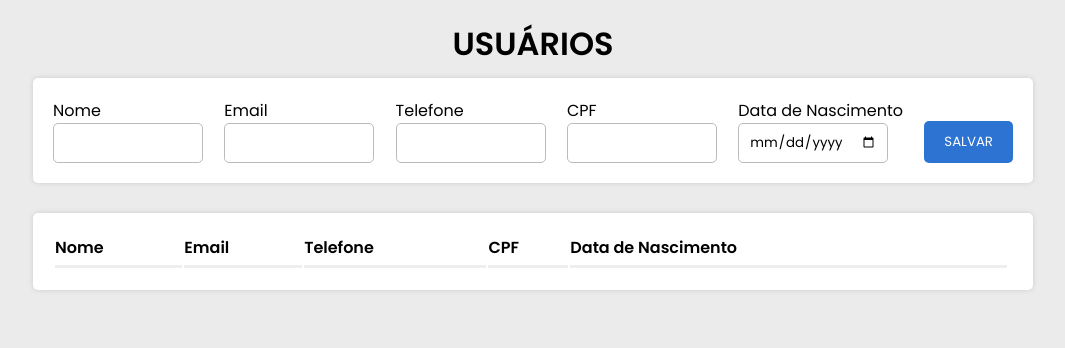
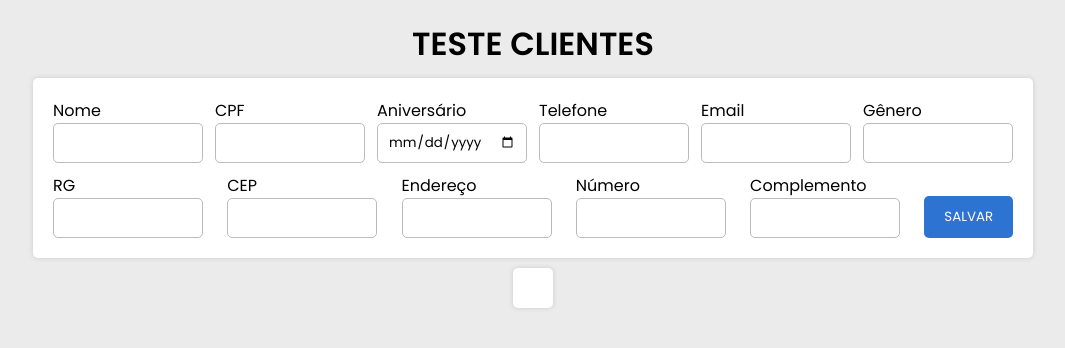
Before and after one commit to gabbwxhz/nodejs-express-mysql-crud, a React (Vite) app in the folder app/: page / in a window 1280 px wide. Shown: the top 348 px of the page, without its empty margins (107-1172 px from the left). Built offline with nearby package versions, Linux system fonts and the light colour scheme.

Commit message:
atualizado App.jsx, Form.jsx e Grid.jsx para novos campos de dados e layout de usuario

```diff
--- a/app/src/App.jsx
+++ b/app/src/App.jsx
@@ -43,7 +43,7 @@ export default function App() {
    return (
       <>
          <Container>
-            <Title>USUÁRIOS</Title>
+            <Title>TESTE CLIENTES</Title>
             <Form onEdit={onEdit} setOnEdit={setOnEdit} getUsers={getUsers} />
             <Grid users={users} setUsers={setUsers} setOnEdit={setOnEdit} />
          </Container>
--- a/app/src/components/Form.jsx
+++ b/app/src/components/Form.jsx
@@ -51,11 +51,17 @@ export default function Form({ getUsers, onEdit, setOnEdit }) {
       if (onEdit) {
          const user = ref.current
 
-         user.nome.value = onEdit.nome
-         user.email.value = onEdit.email
-         user.telefone.value = onEdit.telefone
-         user.cpf.value = onEdit.cpf
-         user.data_nascimento.value = onEdit.data_nascimento
+         ;(user.cpf.value = onEdit.cpf),
+            (user.nome.value = onEdit.nome),
+            (user.aniversario.value = onEdit.aniversario),
+            (user.telefone.value = onEdit.telefone),
+            (user.email.value = onEdit.email),
+            (user.genero.value = onEdit.genero),
+            (user.rg.value = onEdit.rg),
+            (user.cep.value = onEdit.cep),
+            (user.endereco.value = onEdit.endereco),
+            (user.numero_endereco.value = onEdit.numero_endereco),
+            (user.complemento.value = onEdit.complemento)
       }
    }, [onEdit])
 
@@ -65,42 +71,55 @@ export default function Form({ getUsers, onEdit, setOnEdit }) {
       const user = ref.current
 
       if (
+         !user.cpf.value ||
          !user.nome.value ||
+         !user.aniversario.value ||
+         !user.telefone.value ||
          !user.email.value ||
-         !user.telefone.value ||
-         !user.cpf.value ||
-         !user.data_nascimento.value
+         !user.genero.value ||
+         !user.rg.value ||
+         !user.cep.value ||
+         !user.endereco.value ||
+         !user.numero_endereco.value ||
+         !user.complemento.value
       )
          return toast.warn('preencha todos os campos!')
 
       if (onEdit) {
          await axios
-            .put('http://localhost:8800/' + onEdit.id, {
+            .put('http://localhost:8800/' + onEdit.cpf, {
+               cpf: user.cpf.value,
                nome: user.nome.value,
+               aniversario: user.aniversario.value,
+               telefone: user.telefone.value,
                email: user.email.value,
-               telefone: user.telefone.value,
-               cpf: user.cpf.value,
-               data_nascimento: user.data_nascimento.value
+               genero: user.genero.value,
+               rg: user.rg.value,
+               cep: user.cep.value,
+               endereco: user.endereco.value,
+               numero_endereco: user.numero_endereco.value,
+               complemento: user.complemento.value
             })
             .then(({ data }) => toast.success(data))
             .catch((err) => toast.error(err.response.data.error))
       } else {
          await axios
             .post('http://localhost:8800', {
+               cpf: user.cpf.value,
                nome: user.nome.value,
+               aniversario: user.aniversario.value,
+               telefone: user.telefone.value,
                email: user.email.value,
-               telefone: user.telefone.value,
-               cpf: user.cpf.value,
-               data_nascimento: user.data_nascimento.value
+               genero: user.genero.value,
+               rg: user.rg.value,
+               cep: user.cep.value,
+               endereco: user.endereco.value,
+               numero_endereco: user.numero_endereco.value,
+               complemento: user.complemento.value
             })
             .then(({ data }) => toast.success(data))
             .catch((err) => toast.error(err.response.data.error))
       }
-      user.nome.value = ''
-      user.email.value = ''
-      user.telefone.value = ''
-      user.cpf.value = ''
-      user.data_nascimento.value = ''
 
       setOnEdit(null)
       getUsers()
@@ -114,8 +133,13 @@ export default function Form({ getUsers, onEdit, setOnEdit }) {
          </InputArea>
 
          <InputArea>
-            <Label>Email</Label>
-            <Input name="email" type="email" />
+            <Label>CPF</Label>
+            <Input name="cpf" />
+         </InputArea>
+
+         <InputArea>
+            <Label>Aniversário</Label>
+            <Input type="date" name="aniversario" />
          </InputArea>
 
          <InputArea>
@@ -124,13 +148,38 @@ export default function Form({ getUsers, onEdit, setOnEdit }) {
          </InputArea>
 
          <InputArea>
-            <Label>CPF</Label>
-            <Input name="cpf" />
+            <Label>Email</Label>
+            <Input name="email" />
          </InputArea>
 
          <InputArea>
-            <Label>Data de Nascimento</Label>
-            <Input name="data_nascimento" type="date" />
+            <Label>Gênero</Label>
+            <Input name="genero" />
+         </InputArea>
+
+         <InputArea>
+            <Label>RG</Label>
+            <Input name="rg" />
+         </InputArea>
+
+         <InputArea>
+            <Label>CEP</Label>
+            <Input name="cep" />
+         </InputArea>
+
+         <InputArea>
+            <Label>Endereço</Label>
+            <Input name="endereco" />
+         </InputArea>
+
+         <InputArea>
+            <Label>Número</Label>
+            <Input name="numero_endereco" />
+         </InputArea>
+
+         <InputArea>
+            <Label>Complemento</Label>
+            <Input name="complemento" />
          </InputArea>
 
          <Button type="submit">SALVAR</Button>
--- a/app/src/components/Grid.jsx
+++ b/app/src/components/Grid.jsx
@@ -6,35 +6,23 @@ import { toast } from 'react-toastify'
 
 import { FaEdit, FaTrash } from 'react-icons/fa'
 
-const Table = styled.table`
-   width: 100%;
+const List = styled.ul`
+   display: flex;
    background-color: #fff;
    padding: 20px;
    box-shadow: 0px 0px 5px #ccc;
    border-radius: 5px;
-   margin: 20px auto;
+   gap: 50px;
 `
 
-const Thead = styled.thead``
-
-const Tbody = styled.tbody``
-
-const Tr = styled.tr``
-
-const Td = styled.td`
+const ListItem = styled.li`
+   display: flex;
+   flex-direction: column;
+   justify-content: space-between;
    padding-top: 15px;
-   text-align: ${(props) => (props.alignCenter ? 'center' : 'start')};
-   width: ${(props) => (props.width ? props.width : 'auto')};
-   padding-left: ${(props) => (props.paddingleft ? props.paddingleft : '0')};
 `
 
-const Th = styled.th`
-   text-align: start;
-   border-bottom: inset;
-   padding-bottom: 5px;
-`
-
-export default function Grid({ users, setUsers, setOnEdit }) {
+export default function UsersList({ users, setUsers, setOnEdit }) {
    const formatedDate = (date) => {
       return new Date(date).toLocaleDateString('pt-br')
    }
@@ -43,11 +31,11 @@ export default function Grid({ users, setUsers, setOnEdit }) {
       setOnEdit(item)
    }
 
-   const handleDelete = async (id) => {
+   const handleDelete = async (cpf) => {
       await axios
-         .delete('http://localhost:8800/' + id)
+         .delete('http://localhost:8800/' + cpf)
          .then(({ data }) => {
-            const newArray = users.filter((user) => user.id != id)
+            const newArray = users.filter((user) => user.cpf != cpf)
 
             setUsers(newArray)
             toast.success(data)
@@ -58,36 +46,25 @@ export default function Grid({ users, setUsers, setOnEdit }) {
    }
 
    return (
-      <Table>
-         <Thead>
-            <Tr>
-               <Th>Nome</Th>
-               <Th>Email</Th>
-               <Th>Telefone</Th>
-               <Th>CPF</Th>
-               <Th>Data de Nascimento</Th>
-               <Th></Th>
-               <Th></Th>
-            </Tr>
-         </Thead>
-         <Tbody>
-            {console.log(users)}
-            {users.map((item, i) => (
-               <Tr key={i}>
-                  <Td width="30%">{item.nome}</Td>
-                  <Td width="30%">{item.email}</Td>
-                  <Td width="22%">{item.telefone}</Td>
-                  <Td width="30%">{item.cpf}</Td>
-                  <Td width="30%">{formatedDate(item.data_nascimento)}</Td>
-                  <Td paddingleft="20px" align="center" width="5%">
-                     <FaEdit cursor="pointer" onClick={() => handleEdit(item)} />
-                  </Td>
-                  <Td paddingleft="13px" align="center" width="5%">
-                     <FaTrash cursor="pointer" onClick={() => handleDelete(item.id)} />
-                  </Td>
-               </Tr>
-            ))}
-         </Tbody>
-      </Table>
+      <List>
+         {users.map((item, i) => (
+            <ListItem key={i}>
+               <span>NOME: {item.nome}</span>
+               <span>CPF: {item.cpf}</span>
+               <span>ANIVERSÁRIO: {formatedDate(item.aniversario)}</span>
+               <span>TELEFONE: {item.telefone}</span>
+               <span>GENERO: {item.genero}</span>
+               <span>RG: {item.rg}</span>
+               <span>CEP: {item.cep}</span>
+               <span>ENDEREÇO: {item.endereco}</span>
+               <span>NUMERO: {item.numero_endereco}</span>
+               <span>COMPLEMENTO: {item.complemento}</span>
+               <div style={{ display: 'flex', gap: '20px', marginTop: '10px' }}>
+                  <FaEdit cursor="pointer" onClick={() => handleEdit(item)} />
+                  <FaTrash cursor="pointer" onClick={() => handleDelete(item.cpf)} />
+               </div>
+            </ListItem>
+         ))}
+      </List>
    )
 }
```
